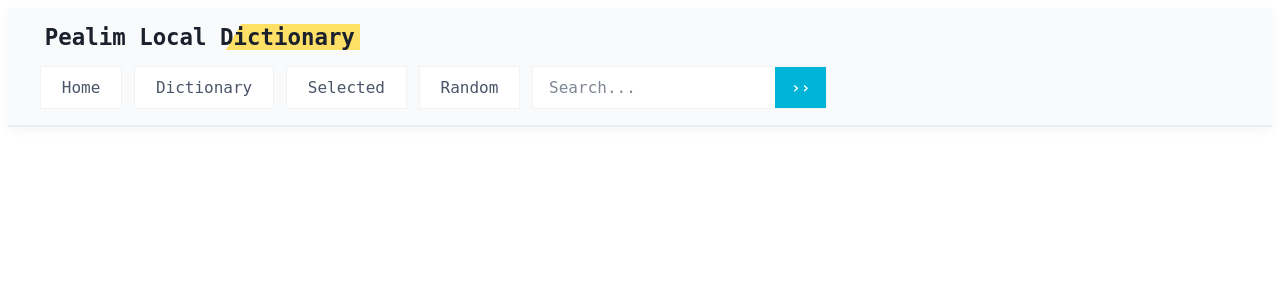
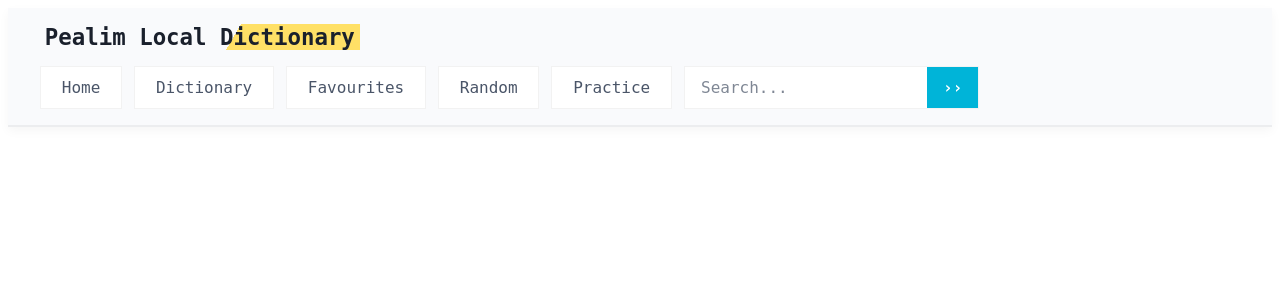
Before and after one commit to whysixthreeseven/pealim-local-dictionary, a Python web app: template templates/home.html in a window 1280 px wide. Shown: the top 300 px of the page. Run offline with Jinja, Linux system fonts and the light colour scheme; the template is opened without the code that fills it, so the values that code supplies are empty; style sheets or scripts are compiled from the project's sources.

Commit message:
Favourites routing

```diff
--- a/templates/components/navigation.html
+++ b/templates/components/navigation.html
@@ -15,13 +15,17 @@
            class="nav-btn {% if request.path.startswith('/dictionary') %}active{% endif %}">
             Dictionary
         </a>
-        <a href="/selected"
-           class="nav-btn {% if request.path == '/selected' %}active{% endif %}">
-            Selected
+        <a href="/favourites"
+           class="nav-btn {% if request.path == '/favourites' %}active{% endif %}">
+            Favourites
         </a>
         <a href="/random"
            class="nav-btn {% if request.path == '/random' %}active{% endif %}">
             Random
+        </a>
+        <a href="/practice"
+           class="nav-btn {% if request.path == '/practice' %}active{% endif %}">
+            Practice
         </a>
 
        <!-- Search Bar -->
--- a/templates/selected.html
+++ b/templates/favourites.html
@@ -9,4 +9,4 @@
     {% include "components/navigation.html" %}
 {% endblock navigation %}
 
-Database
+Favourites
```
Also changed, not shown: routes/favourites.py (renamed from routes/selected.py, +7 -7 lines).
